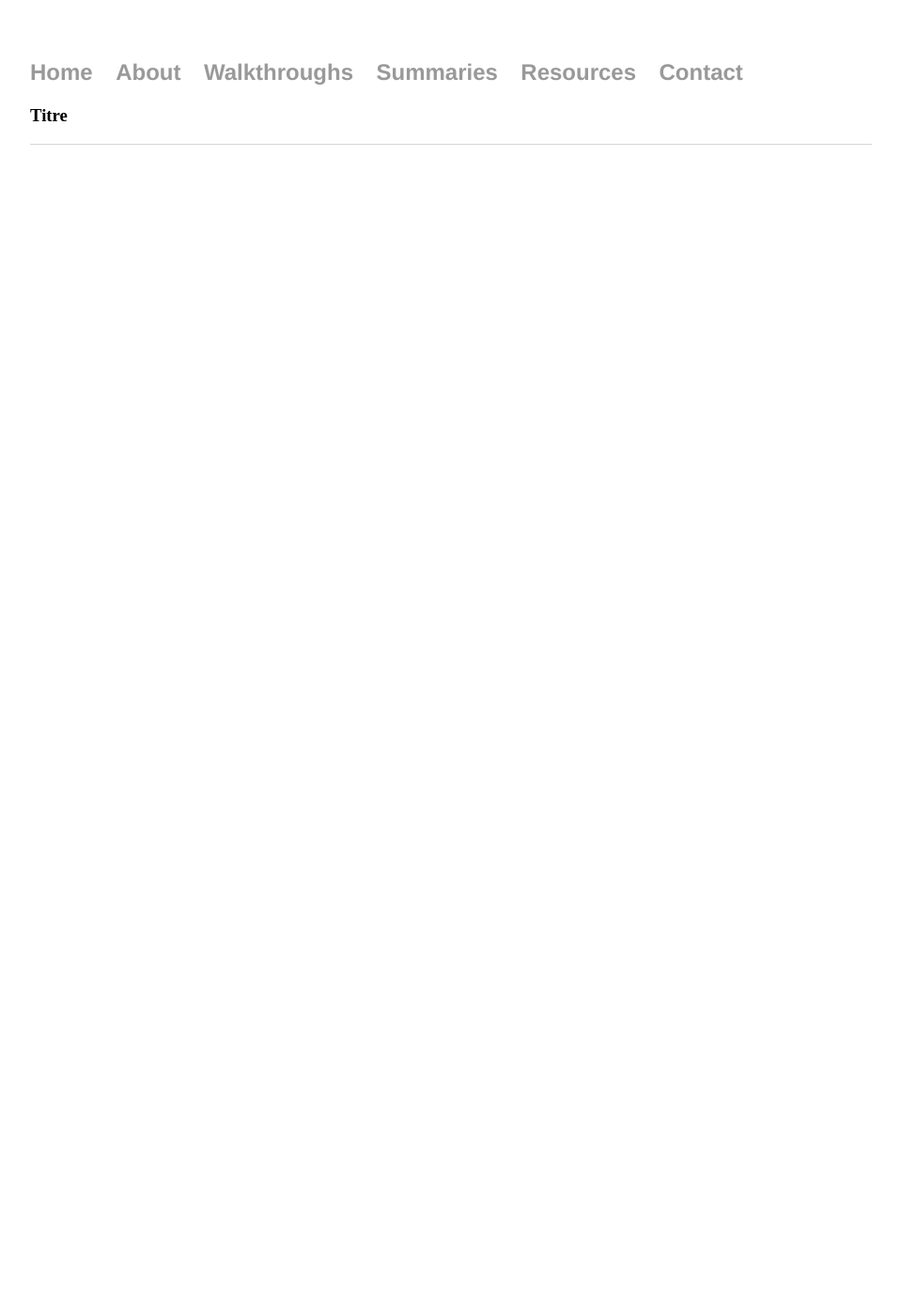
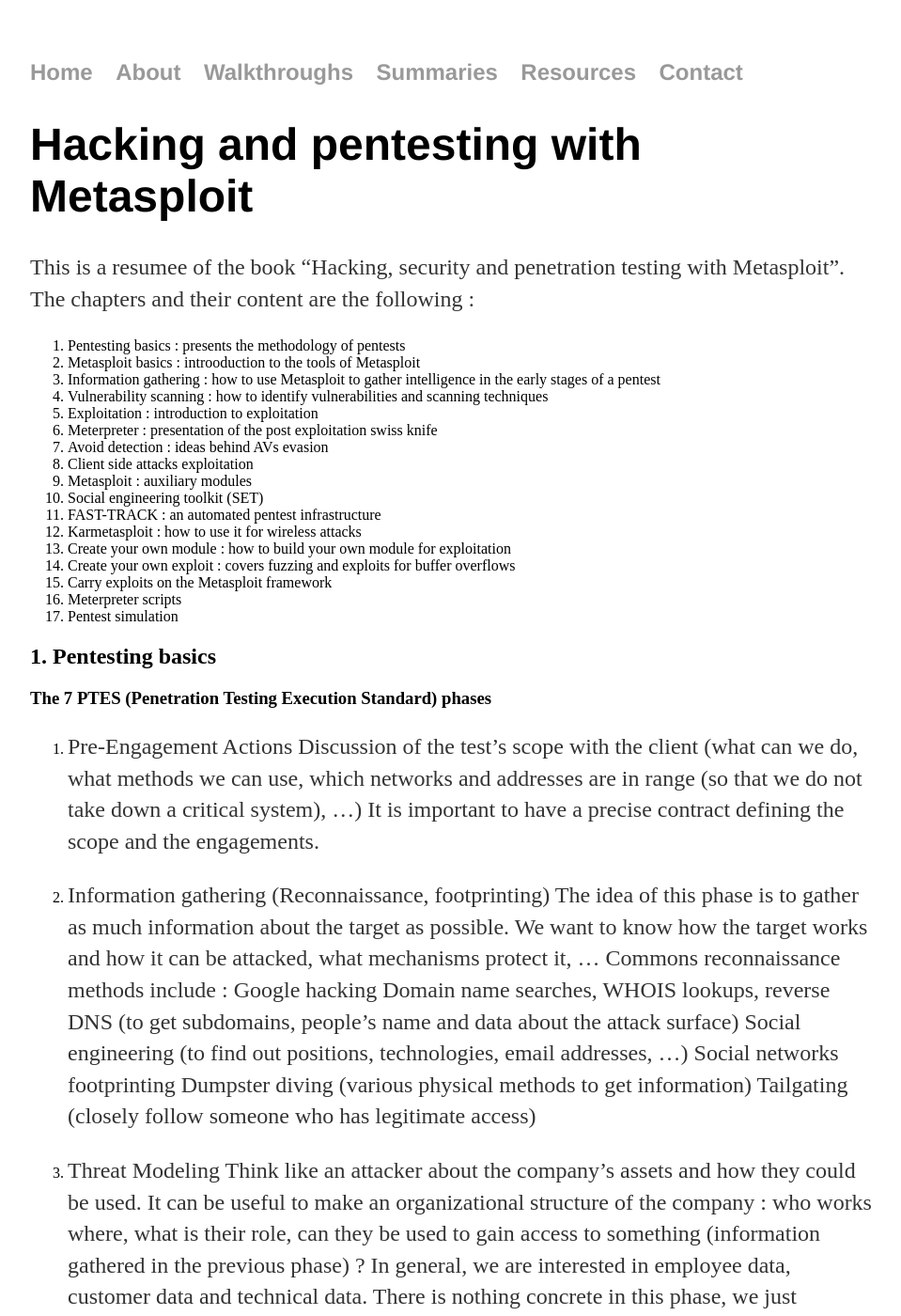
Before and after one commit to jsom1/jsom1.github.io, a Jekyll site: the page built from _summaries/metasploit.md, in a window 1280 px wide and 1400 px high. Shown: the whole window at 94% size, without its empty margins (160-1119 px from the left). Built offline with Jekyll 4.4.1, drawn with Linux system fonts in a browser that asks for light colours; our own code applies the rules of GitHub Pages for plain Markdown files; some of the changed text lies outside the part shown.

Commit message:
Update metasploit.md

```diff
--- a/_summaries/metasploit.md
+++ b/_summaries/metasploit.md
@@ -1 +1,69 @@
-### Titre
+# Hacking and pentesting with Metasploit
+
+This is a resumee of the book “Hacking, security and penetration testing with Metasploit”.
+The chapters and their content are the following :
+1. Pentesting basics : presents the methodology of pentests
+2. Metasploit basics : introoduction to the tools of Metasploit
+3. Information gathering : how to use Metasploit to gather intelligence in the early stages of a pentest
+4. Vulnerability scanning : how to identify vulnerabilities and scanning techniques
+5. Exploitation : introduction to exploitation
+6. Meterpreter : presentation of the post exploitation swiss knife
+7. Avoid detection : ideas behind AVs evasion
+8. Client side attacks exploitation
+9. Metasploit : auxiliary modules
+10. Social engineering toolkit (SET)
+11. FAST-TRACK : an automated pentest infrastructure
+12. Karmetasploit : how to use it for wireless attacks
+13. Create your own module : how to build your own module for exploitation
+14. Create your own exploit : covers fuzzing and exploits for buffer overflows
+15. Carry exploits on the Metasploit framework
+16. Meterpreter scripts
+17. Pentest simulation
+
+## 1. Pentesting basics
+### The 7 PTES (Penetration Testing Execution Standard) phases
+
+1. Pre-Engagement Actions
+Discussion of the test’s scope with the client (what can we do, what methods we can use, which networks and addresses are in range (so that we do not take down a critical system), …)
+It is important to have a precise contract defining the scope and the engagements.
+
+2. Information gathering (Reconnaissance, footprinting)
+The idea of this phase is to gather as much information about the target as possible. We want to know how the target works and how it can be attacked, what mechanisms protect it, ... Commons reconnaissance methods include :
+Google hacking
+Domain name searches, WHOIS lookups, reverse DNS (to get subdomains, people’s name and data about the attack surface)
+Social engineering (to find out positions, technologies, email addresses, …)
+Social networks footprinting
+Dumpster diving (various physical methods to get information)
+Tailgating (closely follow someone who has legitimate access)
+
+3. Threat Modeling
+Think like an attacker about the company’s assets and how they could be used. It can be useful to make an organizational structure of the company : who works where, what is their role, can they be used to gain access to something (information gathered in the previous phase) ?
+In general, we are interested in employee data, customer data and technical data. There is nothing concrete in this phase, we just elaborate a plan.
+
+4. Vulnerability identification
+Now that we identified the best attack methods, we have to determine how we will access the target. Typically, scanning tools (port scanners, vulnerability scanners) are used in this phase. Here we try to know what systems are up, what OS are they running, if there is a firewall, an antivirus (AV), intrusion detection system (IDS), etc…
+
+5. Exploitation
+An exploit should be made only if we are 100% sure that it will work. Before taking advantage of a vulnerability, we have to know that the system is vulnerable. The goal is to gain access to systems, and gain as high of administrator access as possible.
+
+6. Post-exploitation
+Starts after we have compromised one or more systems. In this phase, we target specific systems, identify critical infrastructures and look for data that the target tried to secure. To what point can we jeopardize a system, and what would the repercussions be ?
+We really have to think like a pirate in this phase.
+
+7. Report
+The report is the most important part of a pentest. It contains what we did, how we did it, and most importantly, what could the organization do to correct the vulnerabilities we found and used. The purpose is that the client enhances the global security, and doesn’t just patch the vulnerabilities.
+The report should contain an abstract, a presentation and a technical part.
+
+
+### Penetration test types
+* White box (white hat)
+It is a visible test : we work with the client.
+Pros : the client’s security team can show us the systems and everything we might want to know.
+Cons : might be biased.
+A white box test can be good when we have a limited time and can’t do a proper information gathering phase.
+
+* Black box
+It is an invisible test, performed without the knowledge of the organization.
+Pros : much more realistic than a white box test.
+Cons : lasts way longer than a white box test and require more skills.
+If possible, this should be the prefered over a white box test.
```
